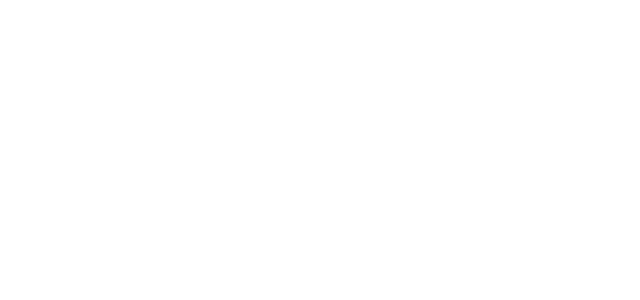
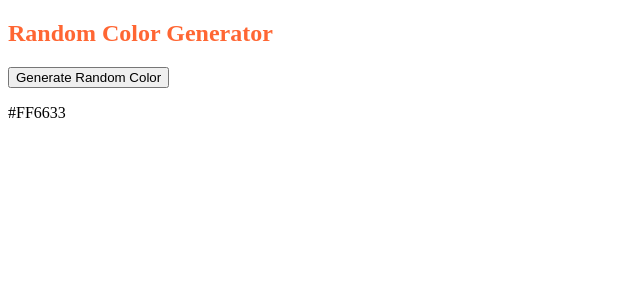
Before and after one commit to Espadv69/useState-Intermediate, a React (Vite) app in the folder RandomColorGenerator/: page / in a window 1280 px wide. Shown: the top 300 px of the page, without its empty margins (0-640 px from the left). Built offline with nearby package versions, Linux system fonts and the light colour scheme; the HTML template or start-up script is replaced by a standard one.

Commit message:
Integrate ColorGenerator component into App structure

```diff
--- a/RandomColorGenerator/src/App.jsx
+++ b/RandomColorGenerator/src/App.jsx
@@ -1,3 +1,11 @@
-const App = () => {}
+import ColorGenerator from "./components/ColorGenerator/ColorGenerator"
+
+const App = () => {
+  return (
+    <div className="app">
+      <ColorGenerator />
+    </div>
+  )
+}
 
 export default App
```
